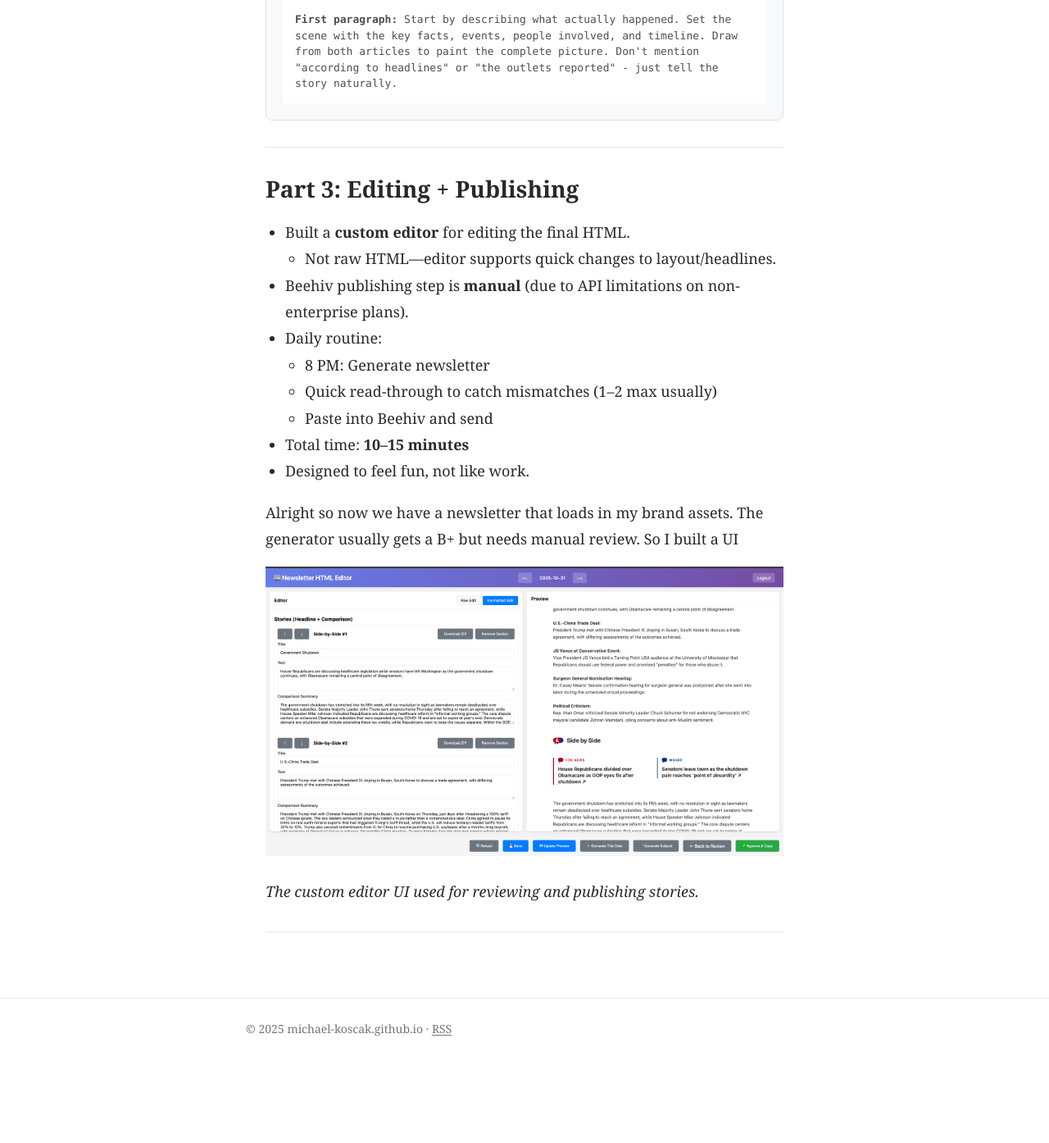
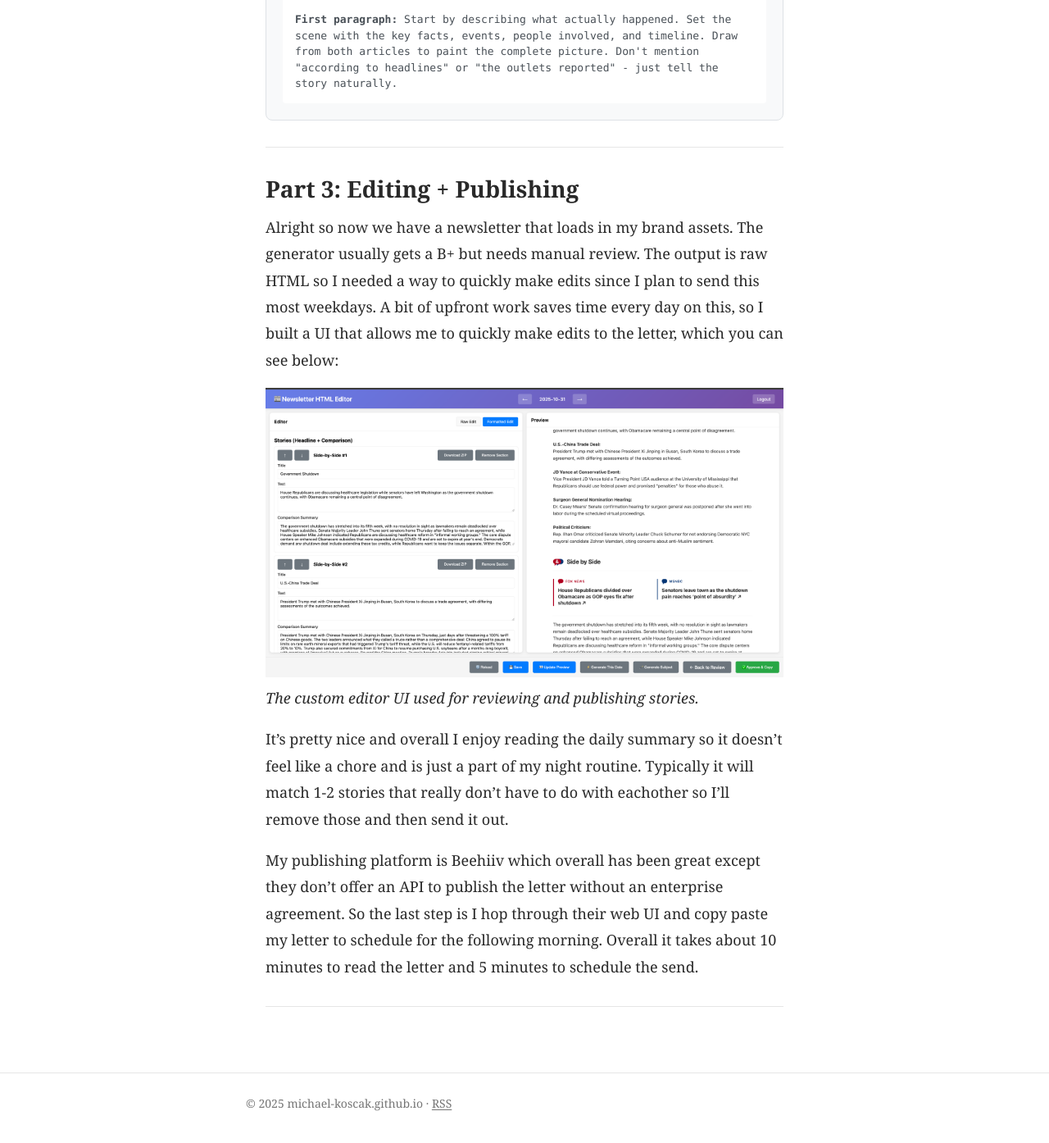
Before and after one commit to michael-koscak/michael-koscak.github.io, a Jekyll site: the page built from _posts/2024-11-02-first-post.md, in a window 1280 px wide and 1400 px high, scrolled down 6620 px. Shown: the top 1394 px of the window at 82% size. Built offline with Jekyll 4.4.1, drawn with Linux system fonts in a browser that asks for light colours; before the commit the page ends 7929 px from its top, so only the background shows below that.

Commit message:
publishing details

```diff
--- a/_posts/2024-11-02-first-post.md
+++ b/_posts/2024-11-02-first-post.md
@@ -363,21 +363,13 @@ function showPrompt(type) {
 
 ## Part 3: Editing + Publishing
 
-- Built a **custom editor** for editing the final HTML.
-  - Not raw HTML—editor supports quick changes to layout/headlines.
-- Beehiv publishing step is **manual** (due to API limitations on non-enterprise plans).
-- Daily routine:
-  - 8 PM: Generate newsletter
-  - Quick read-through to catch mismatches (1–2 max usually)
-  - Paste into Beehiv and send
-- Total time: **10–15 minutes**
-- Designed to feel fun, not like work.
-
-Alright so now we have a newsletter that loads in my brand assets.  The generator usually gets a B+ but needs manual review.  So I built a UI
+Alright so now we have a newsletter that loads in my brand assets.  The generator usually gets a B+ but needs manual review.  The output is raw HTML so I needed a way to quickly make edits since I plan to send this most weekdays.  A bit of upfront work saves time every day on this, so I built a UI that allows me to quickly make edits to the letter, which you can see below:
 
 ![Screenshot of the Editor UI](/assets/images/echo-editor.png)
-
 *The custom editor UI used for reviewing and publishing stories.*
 
+It's pretty nice and overall I enjoy reading the daily summary so it doesn't feel like a chore and is just a part of my night routine.  Typically it will match 1-2 stories that really don't have to do with eachother so I'll remove those and then send it out.
+
+My publishing platform is Beehiiv which overall has been great except they don't offer an API to publish the letter without an enterprise agreement.  So the last step is I hop through their web UI and copy paste my letter to schedule for the following morning.  Overall it takes about 10 minutes to read the letter and 5 minutes to schedule the send.
 
 ---
```
